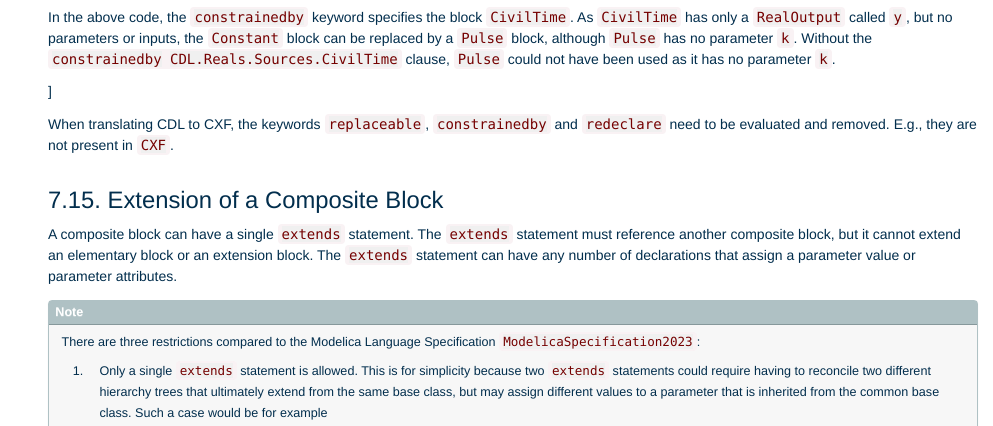
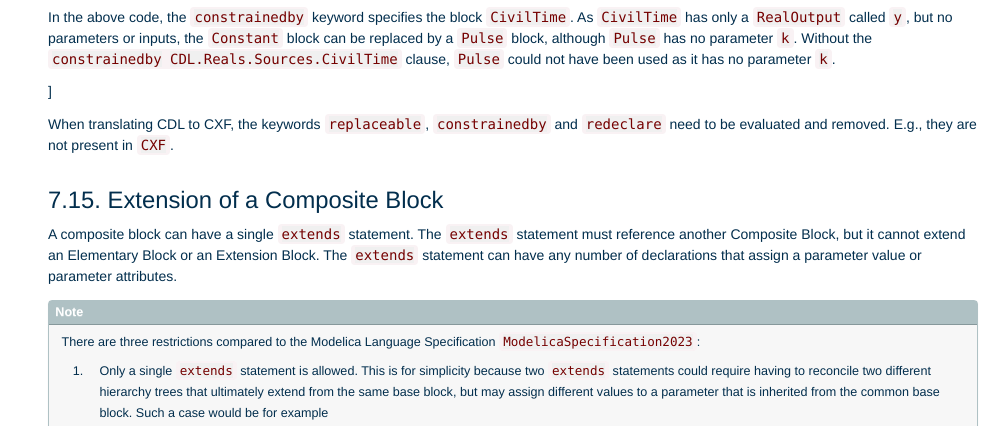
Before and after one commit to lbl-srg/obc, a Sphinx documentation site: the page built from specification/source/cdl.rst, in a window 1280 px wide and 900 px high, scrolled down 23208 px, cut to the strip 34-460 px from the top of the window. Shown: the whole strip, without its empty margins (287-1280 px from the left). Built offline with Sphinx 7.4.7, drawn with Linux system fonts in a browser that asks for light colours; formulas are drawn with MathJax 3; cross-references to code outside the pages are shown as plain code.

Commit message:
Corrected minor typos

```diff
--- a/specification/source/cdl.rst
+++ b/specification/source/cdl.rst
@@ -1693,8 +1693,8 @@ Extension of a Composite Block
 ^^^^^^^^^^^^^^^^^^^^^^^^^^^^^^
 
 A composite block can have a single ``extends`` statement.
-The ``extends`` statement must reference another composite block,
-but it cannot extend an elementary block or an extension block.
+The ``extends`` statement must reference another Composite Block,
+but it cannot extend an Elementary Block or an Extension Block.
 The ``extends`` statement can have any number of declarations that assign
 a parameter value or parameter attributes.
 
@@ -1702,8 +1702,8 @@ a parameter value or parameter attributes.
 
           1. Only a single ``extends`` statement is allowed.
              This is for simplicity because two ``extends`` statements could require having to reconcile two
-             different hierarchy trees that ultimately extend from the same base class,
-             but may assign different values to a parameter that is inherited from the common base class.
+             different hierarchy trees that ultimately extend from the same base block,
+             but may assign different values to a parameter that is inherited from the common base block.
              Such a case would be for example
 
              .. literalinclude:: img/cdl/MultipleExtends.mo
```
Also changed, not shown: 1 other file.
